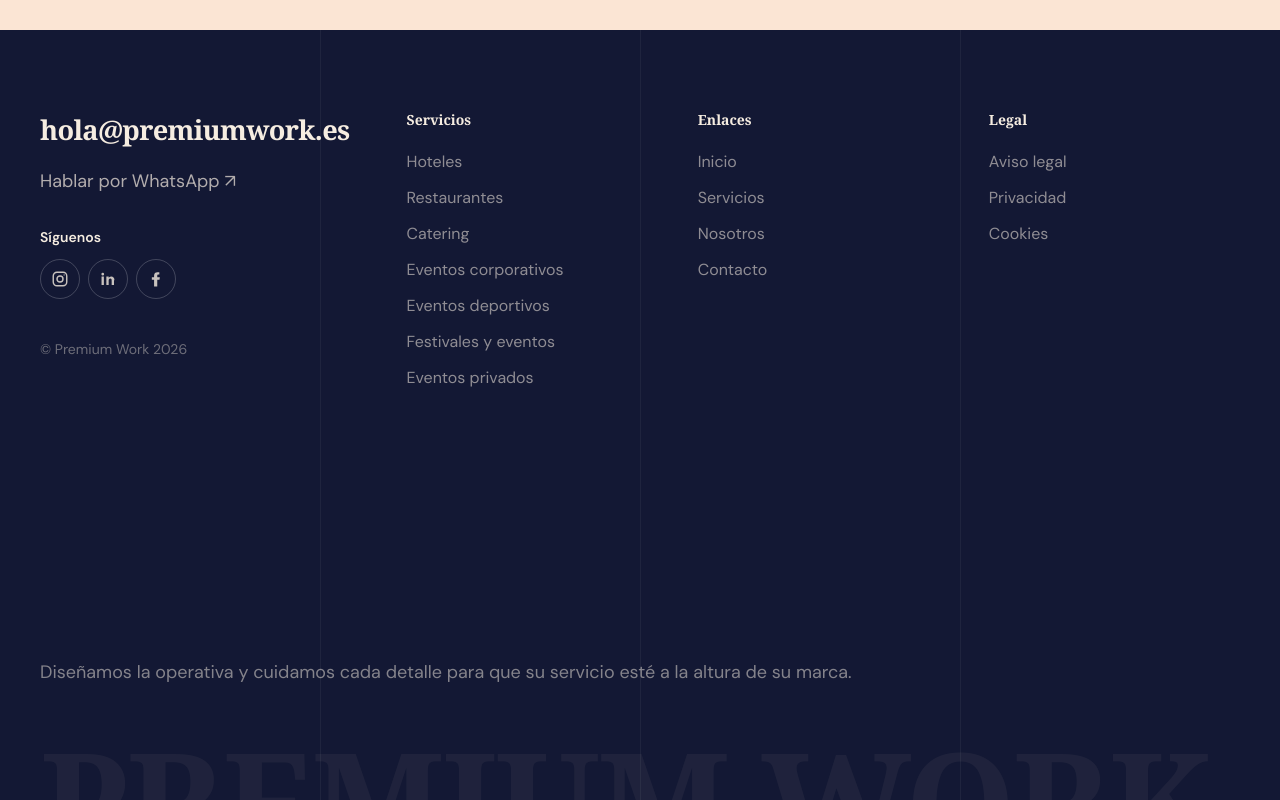
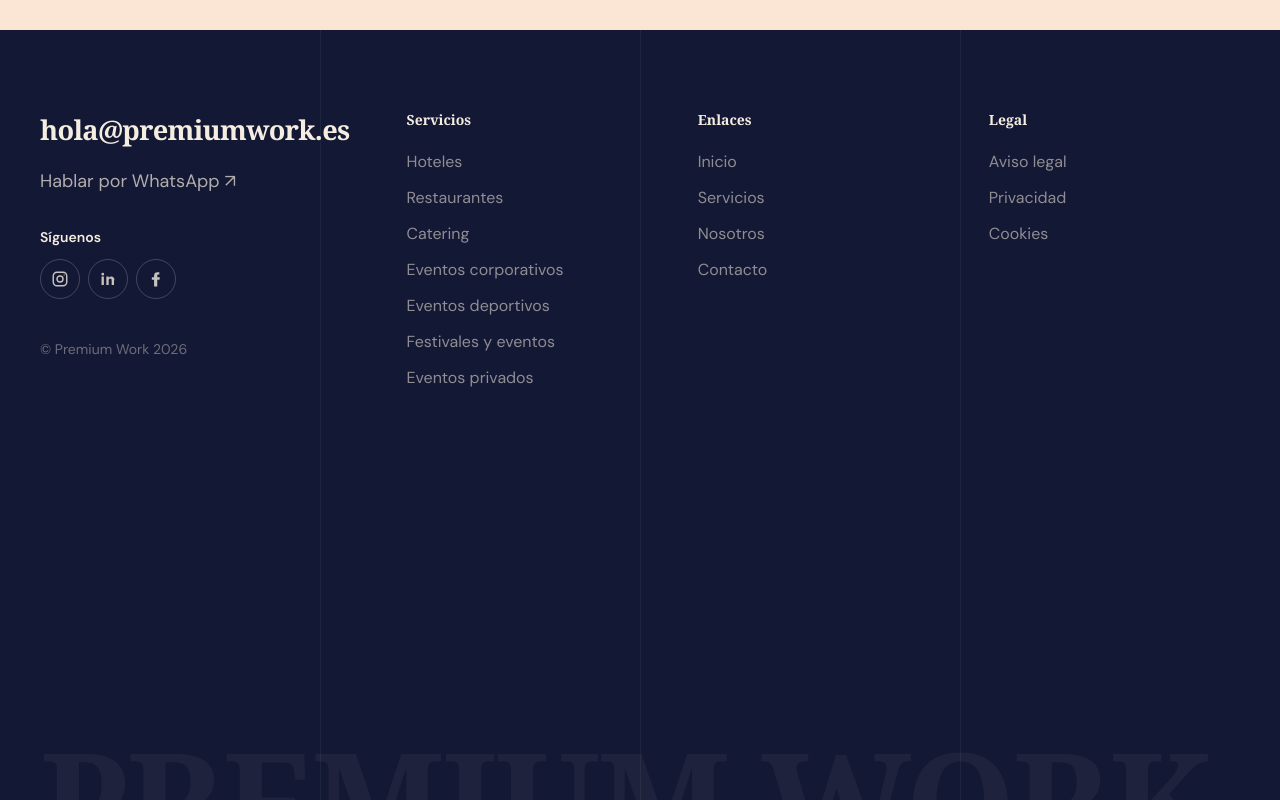
Before and after one commit to roxannaaguilera/premium-work-web, a Next.js app in the folder premium_work/: page /servicios/catering in a window 1280 px wide. Shown: the part 4433-5233 px from the top of the page. Built offline with nearby package versions, Linux system fonts and the light colour scheme; a web font is replaced by a local one.

Commit message:
feat: remove brand tagline paragraph from service footer

```diff
--- a/premium_work/components/ServiceFooter.tsx
+++ b/premium_work/components/ServiceFooter.tsx
@@ -24,11 +24,10 @@ function FacebookIcon() {
 
 /**
  * Pie de las páginas de servicio, estilo Yellowball: fondo azul noche,
- * columnas de enlaces, párrafo de la marca y el nombre gigante recortado
- * por el borde inferior.
+ * columnas de enlaces y el nombre gigante recortado por el borde inferior.
  *
  * Al hacer scroll, cada bloque aparece y desaparece en orden de izquierda
- * a derecha (contacto, servicios, enlaces, legal, frase y, por último, el
+ * a derecha (contacto, servicios, enlaces, legal y, por último, el
  * logo gigante); al subir y bajar se vuelve a animar. Con movimiento
  * reducido no hay animación.
  */
@@ -131,13 +130,6 @@ export function ServiceFooter() {
           </nav>
           </Reveal>
         </div>
-
-        {/* Párrafo de la marca */}
-        <Reveal index={4} className="mt-auto">
-        <p className="max-w-5xl pt-12 text-base leading-relaxed text-[#f6ede1]/50 md:pt-20 md:text-lg">
-          {dict.footer.tagline}
-        </p>
-        </Reveal>
       </div>
 
       {/* Nombre gigante recortado por el borde inferior */}
```
